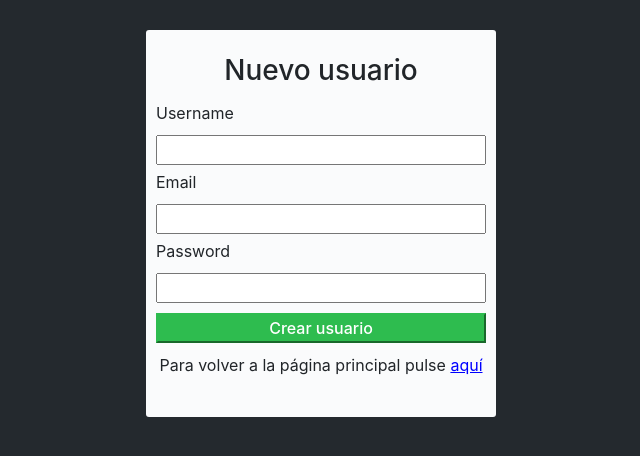
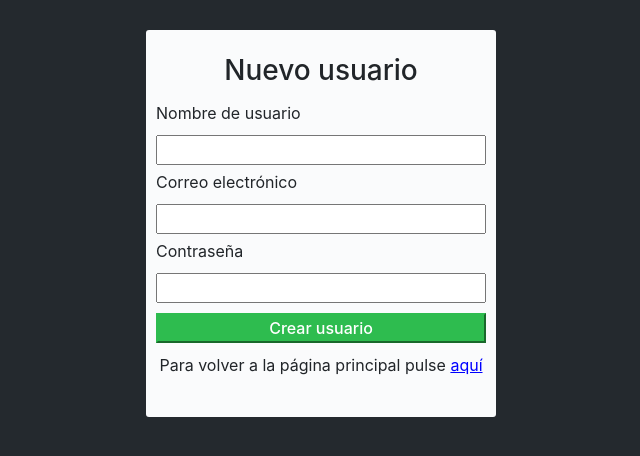
Before and after one commit to alberturria/PerformAppClient, a React (Create React App) app: page / in a window 1280 px wide. Both pictures are taken after a click on the link "aquí". Shown: the top 456 px of the page, without its empty margins (319-959 px from the left). Built offline with nearby package versions, Linux system fonts and the light colour scheme.

Commit message:
Added logo and fixed no patients/suites components

```diff
--- a/src/components/CreateUserComponent.js
+++ b/src/components/CreateUserComponent.js
@@ -54,11 +54,11 @@ class CreateUserComponent extends Component{
         return (
             <div className="registration-pane">
                 <h3>Nuevo usuario</h3>
-                <p className="registration-attribute">Username</p>
+                <p className="registration-attribute">Nombre de usuario</p>
                 <input type="text" ref={this.usernameRef} className="input-login"/>
-                <p className="registration-attribute">Email</p>
+                <p className="registration-attribute">Correo electrónico</p>
                 <input type="email" ref={this.emailRef} className="input-login"/>
-                <p className="registration-attribute">Password</p>
+                <p className="registration-attribute">Contraseña</p>
                 <input type="password" ref={this.passwordRef} className="input-login"/>
                 <button type="button" className="registration-button" onClick={this._handleClick}>Crear usuario</button>
                 <p>Para volver a la página principal pulse <a onClick={backToInitCallback} className="link">aquí</a></p>
--- a/src/components/DiagnosisMainPaneComponent.js
+++ b/src/components/DiagnosisMainPaneComponent.js
@@ -106,9 +106,13 @@ class DiagnosisMainPaneComponent extends Component{
     _renderCreateSampleDiagnoses() {
         const { diagnoses, loading } = this.state;
         if ((!diagnoses || diagnoses.length === 0) && !loading) {
-            return (<button className="modal-button" onClick={this._createSampleDiagnoses}>
+            return (
+                <div className='informative-main-pane-message'>
+                <p>Actualmente no tiene ningún diagnóstico guardado, puede usar datos de prueba clicando en el botón</p>
+                <button className="modal-button" onClick={this._createSampleDiagnoses}>
                     Usar datos de prueba
-            </button>
+                </button>
+            </div>
             );
         }
     }
--- a/src/components/PatientsMainPaneComponent.js
+++ b/src/components/PatientsMainPaneComponent.js
@@ -105,9 +105,13 @@ class PatientsMainPaneComponent extends Component{
     _renderCreateSamplePatients() {
         const { patients, loading } = this.state;
         if ((!patients || patients.length === 0) && !loading) {
-            return (<button className="modal-button" onClick={this._createSamplePatients}>
+            return (
+                <div className='informative-main-pane-message'>
+                <p>Actualmente no tiene ningún diagnóstico guardado, puede usar datos de prueba clicando en el botón</p>
+                <button className="modal-button" onClick={this._createSamplePatients}>
                     Usar datos de prueba
-            </button>
+                </button>
+            </div>
             );
         }
     }
--- a/src/connectors/CreateSampleDiagnosesConnector.js
+++ b/src/connectors/CreateSampleDiagnosesConnector.js
@@ -26,7 +26,7 @@ export default class CreateSampleDiagnosesConnector extends CreateSampleDiagnose
 
         for (let index = 0; index < Object.keys(diagnoses.data).length; index++){
           const diagnosis = diagnoses.data[index];
-          const diagnosisEntity = new DiagnosisEntity(diagnosis.id, diagnosis.description, diagnosis.video, diagnosis.owner_id, diagnosis.suite_id);
+          const diagnosisEntity = new DiagnosisEntity(diagnosis.id, diagnosis.name, diagnosis.description, diagnosis.video, diagnosis.owner_id, diagnosis.suite_id);
 
             returnedDiagnoses.push(diagnosisEntity);
         }
--- a/src/index.css
+++ b/src/index.css
@@ -159,9 +159,12 @@ li a {
 }
 
 .nav-logo{
-  height: 44px;
-  background-color: chartreuse;
-  /*background-image: url(./images/PerformAppSmall.png);*/
+  height: 60px;
+  background-color: #87D4D8;
+  background-image: url(/static/media/logo-header.b346bb9e.png);
+  background-size: auto 55px;
+  background-repeat: no-repeat;
+  background-position: center;
 }
 
 .nav-main-list {
```
Also changed, not shown: src/images/logo-header.png (added).
